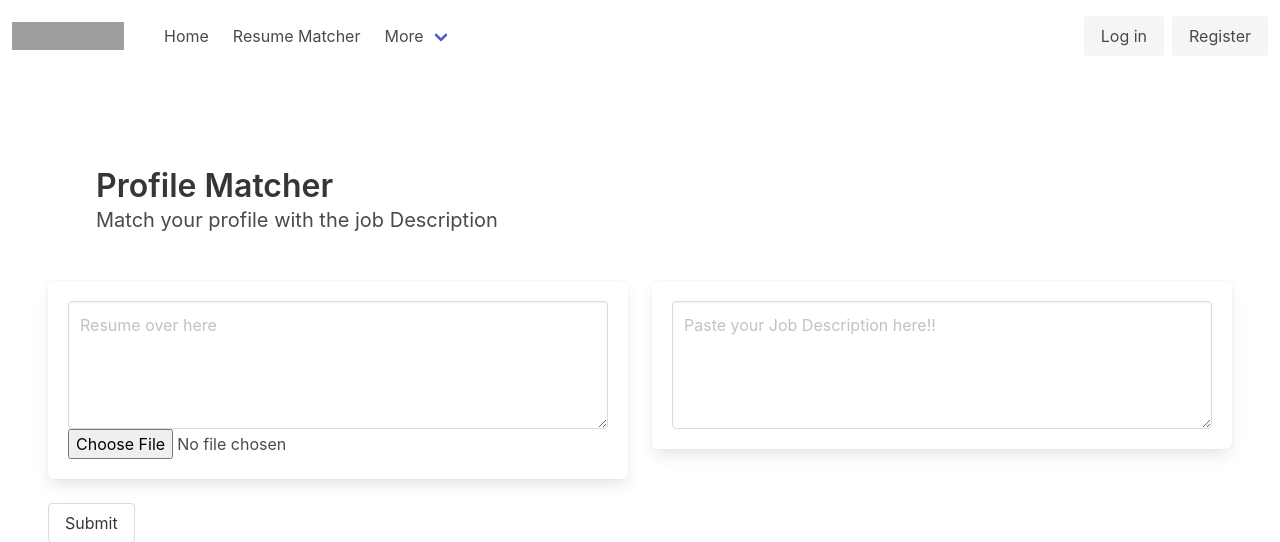
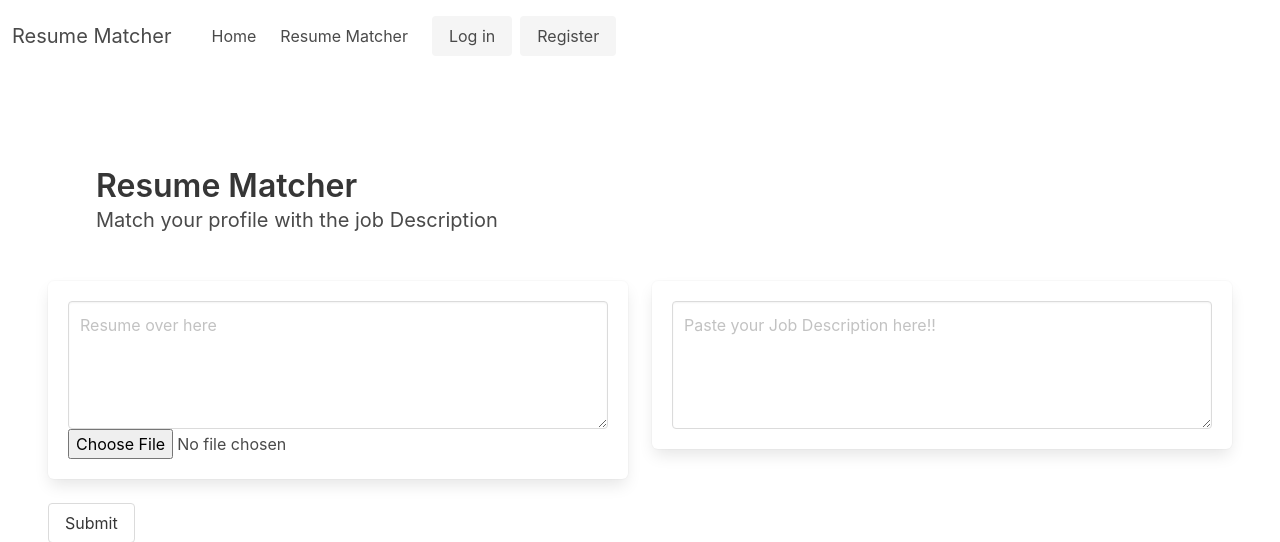
Before and after one commit to NotAdityaPawar/Resume-Profile-Matching, a Django app: page /jobs/resume in a window 1280 px wide. Shown: the top 542 px of the page. Run offline with Django 4.2, Linux system fonts and the light colour scheme; grey boxes are pictures that could not be loaded.

Commit message:
Added the files

```diff
--- a/resume_matching/jobs/templates/base.html
+++ b/resume_matching/jobs/templates/base.html
@@ -11,7 +11,7 @@
     <nav class="navbar" role="navigation" aria-label="main navigation">
       <div class="navbar-brand">
         <a class="navbar-item" href="{% url 'job_list' %}">
-          <img src="https://bulma.io/images/bulma-logo.png" width="112" height="28">
+          Resume Matcher
         </a>
 
         <a role="button" class="navbar-burger" aria-label="menu" aria-expanded="false" data-target="navbarBasicExample">
@@ -23,7 +23,7 @@
 
       <div id="navbarBasicExample" class="navbar-menu">
         <div class="navbar-start">
-          <a class="navbar-item" href="{% url 'job_list' %}">
+          <a class="navbar-item" href="{% url 'resume' %}">
             Home
           </a>
           <a class="navbar-item" href="{% url 'resume' %}">
@@ -31,7 +31,7 @@
           </a>
 
 
-
+          <!--
           <div class="navbar-item has-dropdown is-hoverable">
             <a class="navbar-link">
               More
@@ -54,6 +54,7 @@
             </div>
           </div>
         </div>
+        -->
 
         <div class="navbar-end">
           <div class="navbar-item">
--- a/resume_matching/jobs/templates/resume.html
+++ b/resume_matching/jobs/templates/resume.html
@@ -4,7 +4,7 @@
 <section class="hero">
     <div class="hero-body">
       <p class="title">
-        Profile Matcher
+        Resume Matcher
       </p>
       <p class="subtitle">
         Match your profile with the job Description
```
